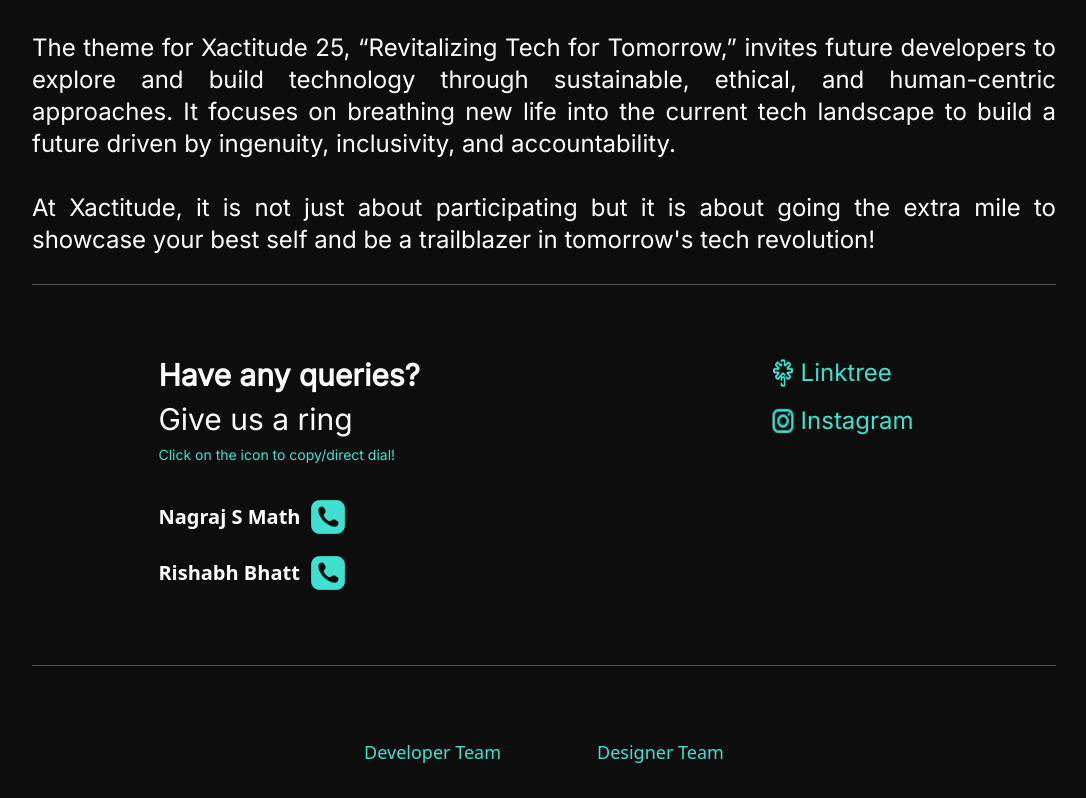
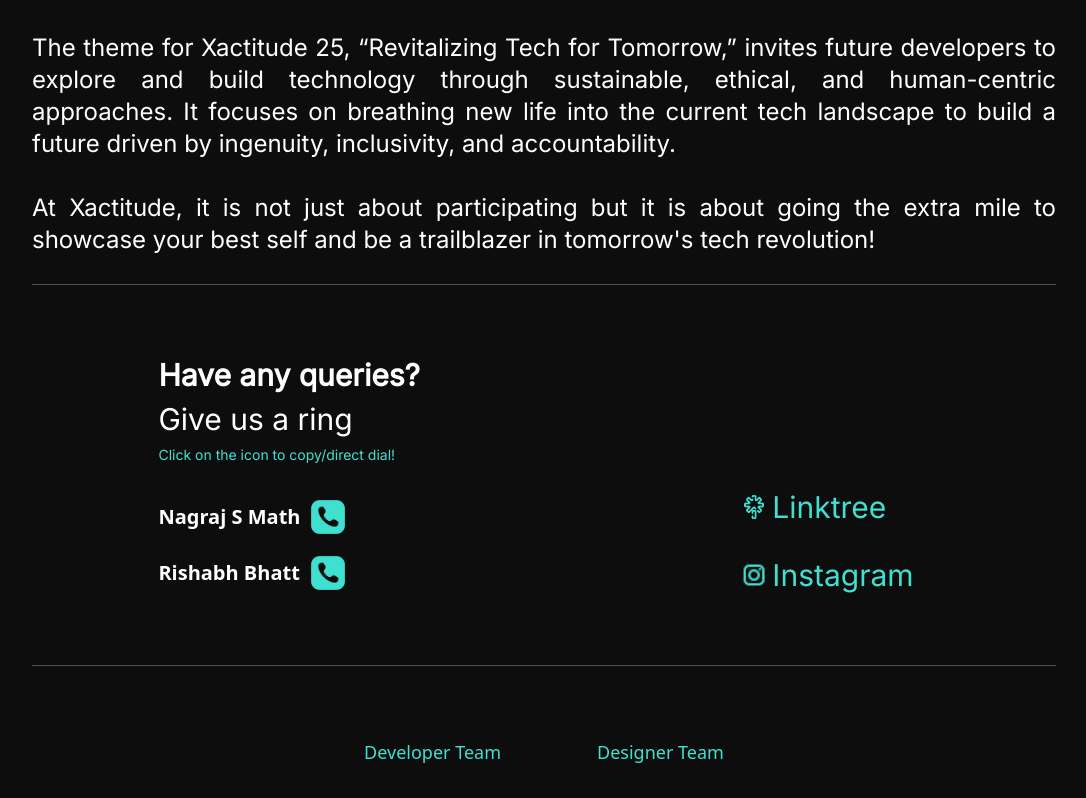
Before and after one commit to nikhilcodes0/xactitude2k25, a Next.js app: page /about in a window 1280 px wide. Shown: the part 2477-3275 px from the top of the page, without its empty margins (96-1182 px from the left). Built offline with nearby package versions, Linux system fonts and the light colour scheme.

Commit message:
minor fixes

```diff
--- a/app/components/Footer.tsx
+++ b/app/components/Footer.tsx
@@ -62,11 +62,11 @@ const Footer = () => {
             </a>
           </div>
         </div>
-        <div className="flex flex-col  ">
+        <div className="flex flex-col justify-end gap-4 md:text-3xl ">
           <a
             href="https://linktr.ee/Xactitude_25"
             target="_blank"
-            className="my-2 mr-4 font-inter flex gap-1 text-[#40E0D0] cursor-pointer"
+            className="my-2 mr-4 font-inter flex gap-1 text-[#40E0D0] cursor-pointer items-center"
           >
             {""}
             <Image src={ltree} alt="" className="w-7" />
@@ -76,7 +76,7 @@ const Footer = () => {
           <a
             href="https://www.instagram.com/xactitude2025/"
             target="_blank"
-            className="my-2 mr-4 font-inter flex gap-1 text-[#40E0D0] cursor-pointer"
+            className="my-2 mr-4 font-inter flex gap-1 text-[#40E0D0] cursor-pointer items-center"
           >
             {" "}
             <Image src={insta} alt="" className="w-7" /> Instagram
--- a/app/components/Steps.tsx
+++ b/app/components/Steps.tsx
@@ -24,7 +24,7 @@ const Steps = () => {
                     Gear Up</h1>
                     <hr className='mt-4 opacity-60 w-[80%] md:w-full'/>
                 </div>
-                <p className='px-4 text-sm w-[80%] md:text-xl md:w-full'>Sign up for the fest and select your favorite evnets.</p>
+                <p className='px-4 text-sm w-[80%] md:text-xl md:w-full'>Sign up for the fest and select your favorite events.</p>
             </div>
             <div className=' md:p-4 md:w-[80%] flex flex-col '>
                 <div className=' p-4'>
```
